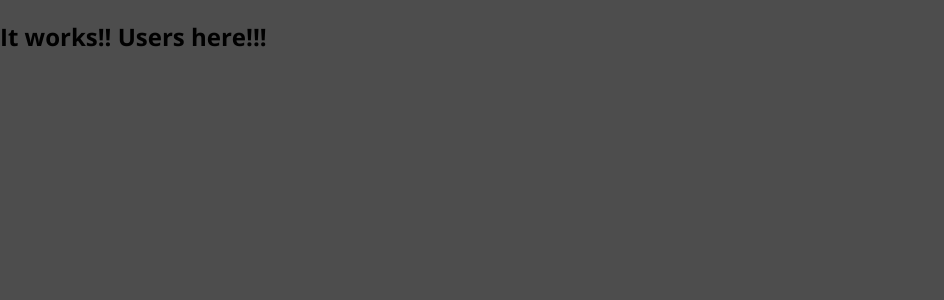
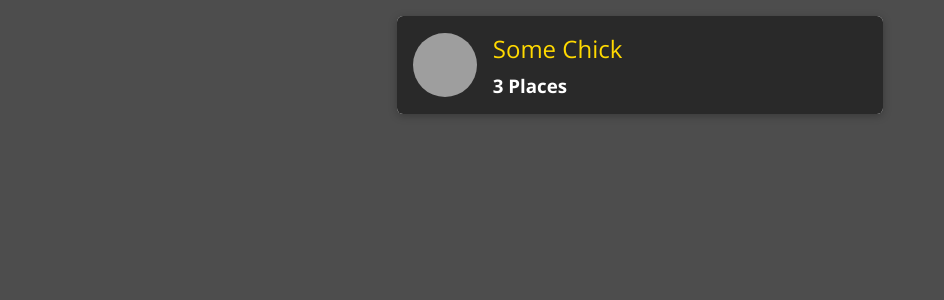
Before and after one commit to jetleebruce/locograph, a React (Create React App) app: page / in a window 1280 px wide. Shown: the top 300 px of the page, without its empty margins (0-944 px from the left). Built offline with nearby package versions, Linux system fonts and the light colour scheme; grey boxes are pictures that could not be loaded.

Commit message:
Styling App Adding some Components

```diff
--- /dev/null
+++ b/src/shared/components/UIElements/Avatar.css
@@ -0,0 +1,15 @@
+.avatar {
+  width: 100%;
+  height: 100%;
+  display: flex;
+  justify-content: center;
+  align-items: center;
+}
+
+.avatar img {
+  display: block;
+  border-radius: 50%;
+  width: 100%;
+  height: 100%;
+  object-fit: cover;
+}
--- /dev/null
+++ b/src/shared/components/UIElements/Avatar.js
@@ -0,0 +1,17 @@
+import React from "react";
+
+import "./Avatar.css";
+
+const Avatar = props => {
+  return (
+    <div className={`avatar ${props.className}`} style={props.style}>
+      <img
+        src={props.image}
+        alt={props.alt}
+        style={{ width: props.width, height: props.width }}
+      />
+    </div>
+  );
+};
+
+export default Avatar;
--- /dev/null
+++ b/src/shared/components/UIElements/Card.css
@@ -0,0 +1,9 @@
+.card {
+  position: relative;
+  margin: 0;
+  box-shadow: 0 2px 8px rgba(0, 0, 0, 0.26);
+  border-radius: 6px;
+  padding: 1rem;
+  overflow: hidden;
+  background: white;
+}
--- /dev/null
+++ b/src/shared/components/UIElements/Card.js
@@ -0,0 +1,13 @@
+import React from "react";
+
+import "./Card.css";
+
+const Card = props => {
+  return (
+    <div className={`card ${props.className}`} style={props.style}>
+      {props.children}
+    </div>
+  );
+};
+
+export default Card;
--- /dev/null
+++ b/src/user/components/UserItem.css
@@ -0,0 +1,49 @@
+.user-item {
+  margin: 1rem;
+  width: calc(45% - 2rem);
+  min-width: 17.5rem;
+}
+
+.user-item a {
+  display: flex;
+  align-items: center;
+  width: 100%;
+  height: 100%;
+  text-decoration: none;
+  padding: 1rem;
+  color: white;
+  background: #292929;
+}
+
+.user-item a:hover,
+.user-item a:active {
+  background: #ffd900;
+}
+
+.user-item__content {
+  padding: 0;
+}
+
+.user-item__image {
+  width: 4rem;
+  height: 4rem;
+  margin-right: 1rem;
+}
+
+.user-item__info h2 {
+  font-size: 1.5rem;
+  margin: 0 0 0.5rem 0;
+  font-weight: normal;
+  color: #ffd900;
+}
+
+.user-item:hover h2,
+.user-item:active h2,
+.user-item:hover h3,
+.user-item:active h3 {
+  color: #292929;
+}
+
+.user-item__info h3 {
+  margin: 0;
+}
--- /dev/null
+++ b/src/user/components/UserItem.js
@@ -0,0 +1,30 @@
+import React from "react";
+import { Link } from "react-router-dom";
+
+import Avatar from "../../shared/components/UIElements/Avatar";
+import Card from "../../shared/components/UIElements/Card";
+
+import "./UserItem.css";
+
+const UserItem = props => {
+  return (
+    <li className='user-item'>
+      <Card className="user-item__content">
+        <Link to={`/${props.id}/places`}>
+          <div className='user-item__image'>
+            <Avatar image={props.image} alt={props.name} />
+          </div>
+
+          <div className='user-item__info'>
+            <h2>{props.name}</h2>
+            <h3>
+              {props.placeCount} {props.placeCount === 1 ? "Place" : "Places"}
+            </h3>
+          </div>
+        </Link>
+      </Card>
+    </li>
+  );
+};
+
+export default UserItem;
--- /dev/null
+++ b/src/user/components/UsersList.css
@@ -0,0 +1,10 @@
+.users-list {
+    list-style: none;
+    margin: 0 auto;
+    padding: 0;
+    width: 90%;
+    min-width: 50rem;
+    display: flex;
+    justify-content: center;
+    flex-wrap: wrap;
+}
--- /dev/null
+++ b/src/user/components/UsersList.js
@@ -0,0 +1,32 @@
+import React from "react";
+
+import UserItem from "./UserItem";
+import "./UsersList.css";
+
+const UsersList = props => {
+  if (props.items.length === 0) {
+    return (
+      <div className='center'>
+        <h2>User not found</h2>
+      </div>
+    );
+  }
+
+  return (
+    <ul className="users-list">
+      {props.items.map(user => {
+        return (
+          <UserItem
+            key={user.id}
+            id={user.id}
+            image={user.image}
+            name={user.name}
+            placeCount={user.places}
+          />
+        );
+      })}
+    </ul>
+  );
+};
+
+export default UsersList;
--- a/src/user/pages/Users.js
+++ b/src/user/pages/Users.js
@@ -1,7 +1,20 @@
 import React from "react";
 
+import UsersList from '../components/UsersList'
+
 const Users = () => {
-  return <h2>It works!! Users here!!!</h2>;
+
+    const USERS = [
+      {
+        id: "u1",
+        name: "Some Chick  ",
+        image:
+          "https://sf-cdn.fra1.cdn.digitaloceanspaces.com/357650/conversions/ruby-modine_0-medium.jpg",
+        places: 3
+      }
+    ];
+
+  return <UsersList items={USERS}/>;
 };
 
 export default Users;
```
